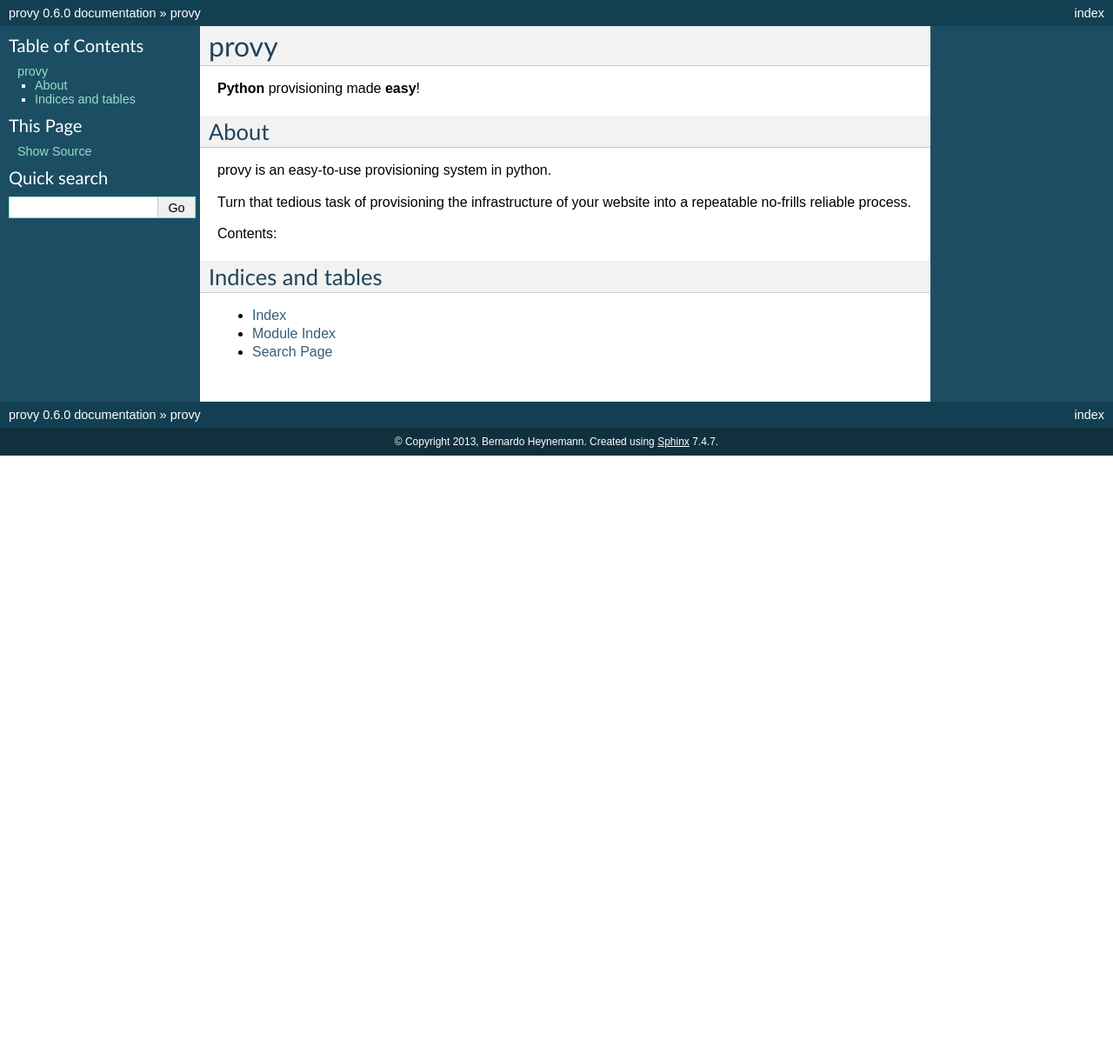
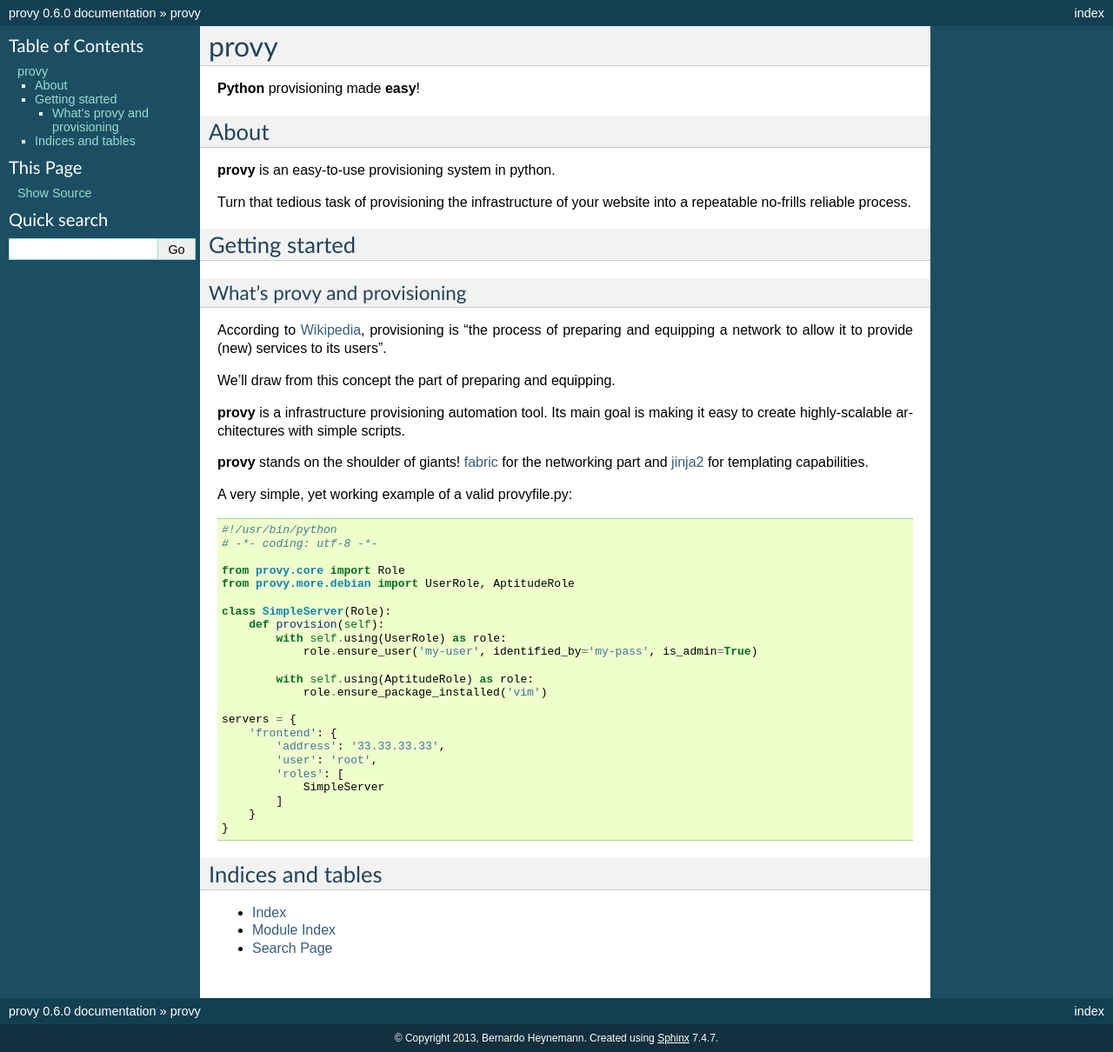
Before and after one commit to python-provy/provy, a Sphinx documentation site: the page built from docs/source/index.rst, in a window 1280 px wide. Shown: the whole page at 87% size. Built offline with Sphinx 7.4.7, drawn with Linux system fonts in a browser that asks for light colours; before the commit the page ends 900 px from its top, so only the background shows below that.

Commit message:
*What's provy and provisioning*

```diff
--- a/docs/source/index.rst
+++ b/docs/source/index.rst
@@ -11,14 +11,49 @@ provy
 About
 =====
 
-provy is an easy-to-use provisioning system in python.
+**provy** is an easy-to-use provisioning system in python.
 
 Turn that tedious task of provisioning the infrastructure of your website into a repeatable no-frills reliable process.
 
-Contents:
+Getting started
+===============
 
-.. toctree::
-   :maxdepth: 2
+What's provy and provisioning
+-----------------------------
+
+According to `Wikipedia <http://en.wikipedia.org/wiki/Provisioning>`_, provisioning is "the process of preparing and equipping a network to allow it to provide (new) services to its users".
+
+We'll draw from this concept the part of preparing and equipping.
+
+**provy** is a infrastructure provisioning automation tool. Its main goal is making it easy to create highly-scalable architectures with simple scripts.
+
+**provy** stands on the shoulder of giants! `fabric <http://docs.fabfile.org/>`_ for the networking part and `jinja2 <http://jinja.pocoo.org/>`_ for templating capabilities.
+
+A very simple, yet working example of a valid provyfile.py::
+
+    #!/usr/bin/python
+    # -*- coding: utf-8 -*-
+
+    from provy.core import Role
+    from provy.more.debian import UserRole, AptitudeRole
+
+    class SimpleServer(Role):
+        def provision(self):
+            with self.using(UserRole) as role:
+                role.ensure_user('my-user', identified_by='my-pass', is_admin=True)
+
+            with self.using(AptitudeRole) as role:
+                role.ensure_package_installed('vim')
+
+    servers = {
+        'frontend': {
+            'address': '33.33.33.33',
+            'user': 'root',
+            'roles': [
+                SimpleServer
+            ]
+        }
+    }
 
 
 
```
